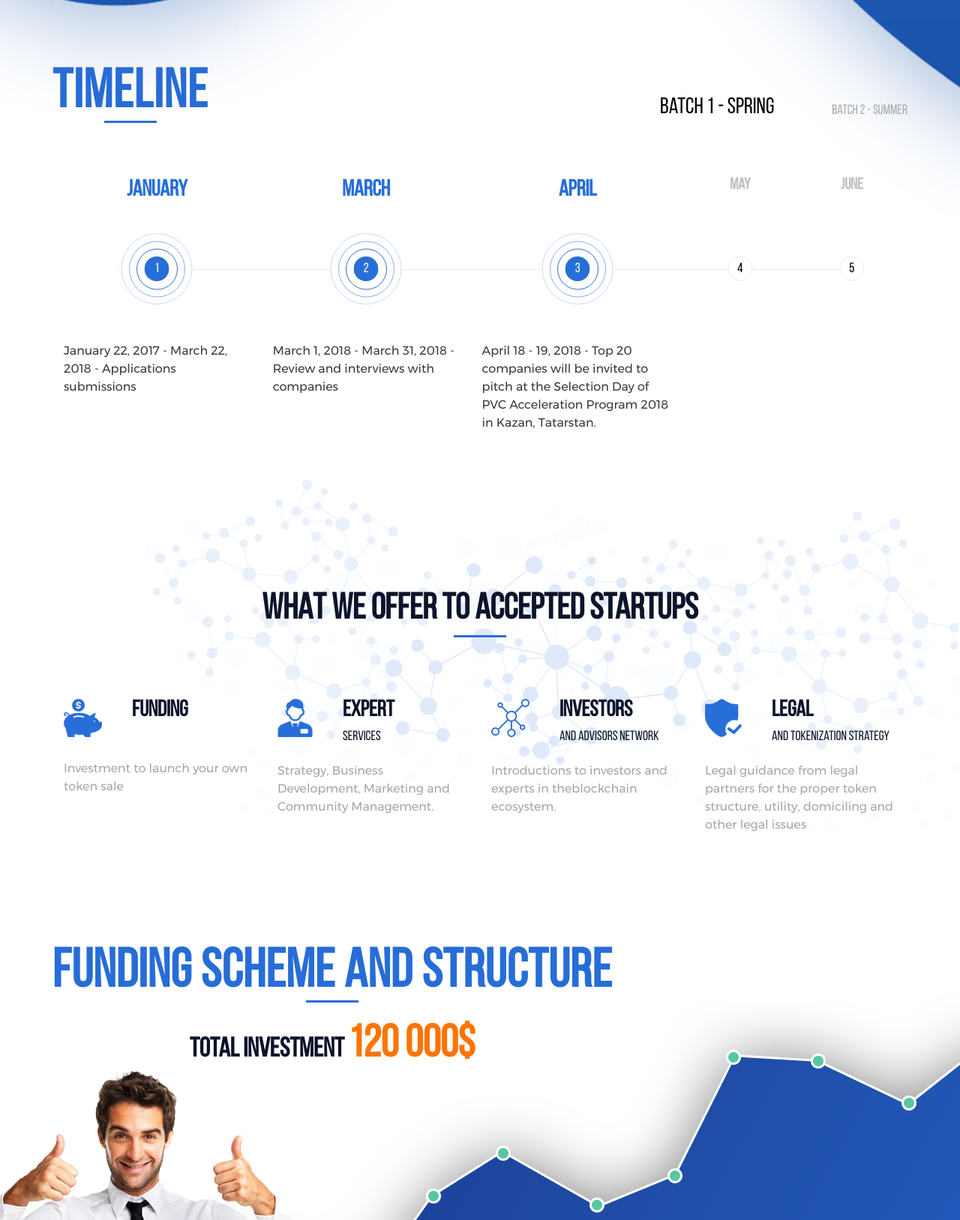
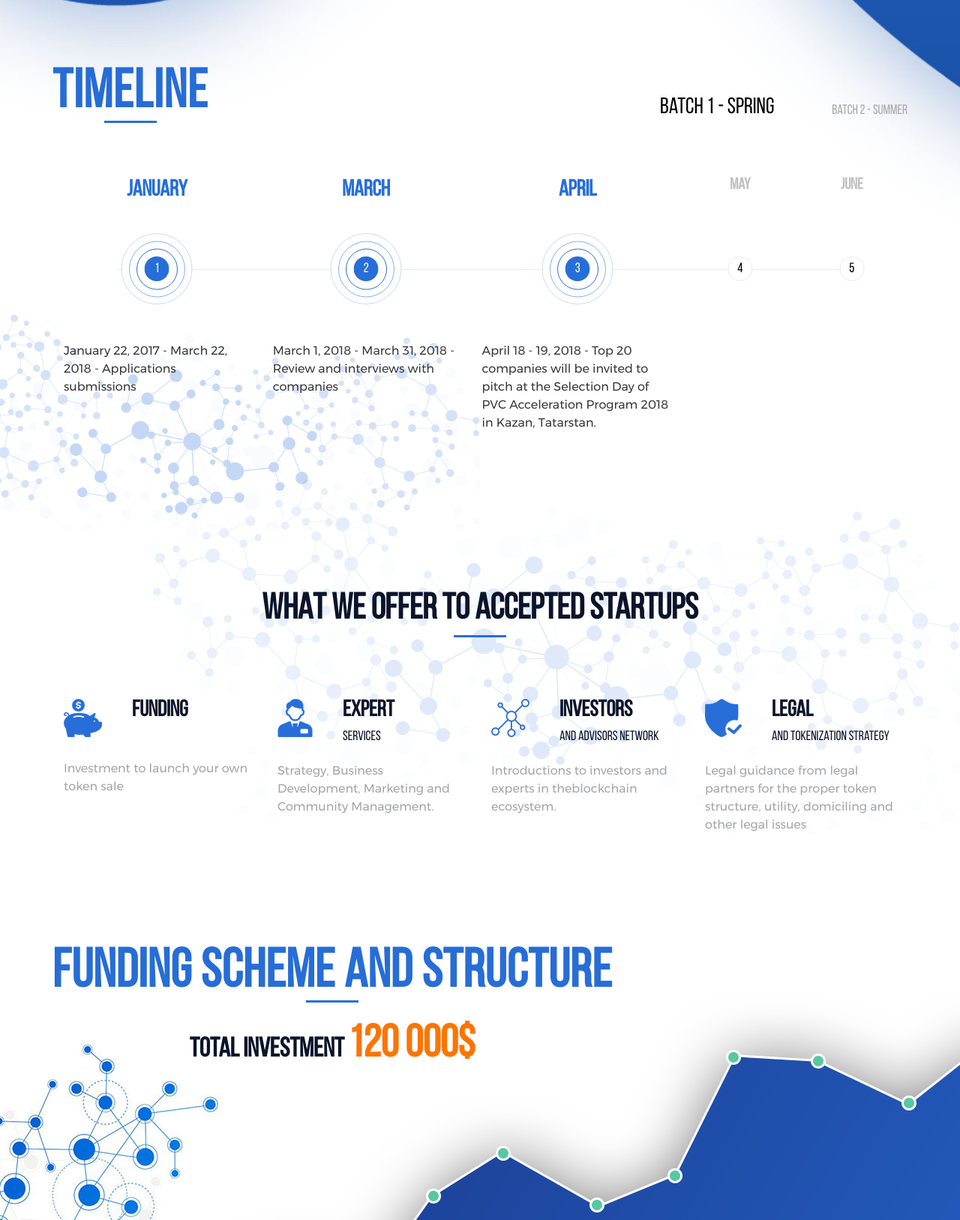
Before and after one commit to FirstRound/pulsar-new, a PHP site: page / in a window 1280 px wide. Shown: the part 2640-4267 px from the top of the page at 75% size. Run offline with PHP 8.4, Linux system fonts and the light colour scheme; some web fonts are replaced.

Commit message:
images added

```diff
--- a/css/media.css
+++ b/css/media.css
@@ -63,7 +63,10 @@
     padding-left: 15px; } }
 @media (max-width: 1400px) {
   .m-w-1280 {
-    max-width: 1199px; } }
+    max-width: 1199px; }
+
+  .about-sec {
+    background-position: top left -185px, top right -185px; } }
 @media (max-width: 1320px) {
   .m-w-1280 {
     max-width: 991px; }
@@ -84,7 +87,10 @@
     left: 64%; }
 
   .counter-sec .for-hard-bg-2 .wrapp-forcounter {
-    top: 608px; } }
+    top: 608px; }
+
+  .counter-sec .for-bg-new-img:before {
+    left: -280px; } }
 @media (max-width: 1199px) {
   .fixed-menu .menu .side.mid-side {
     max-width: 790px; }
@@ -339,7 +345,16 @@
     display: flex; }
 
   .footer .for-flex-footer .soc-set-links a {
-    padding-right: 35px; } }
+    padding-right: 35px; }
+
+  .counter-sec .for-bg-new-img:before {
+    display: none; }
+
+  .ACCELERATOR:before {
+    display: none; }
+
+  .startups:before {
+    display: none; } }
 @media (max-width: 767px) {
   .startups .flex-one .block-two {
     width: 50%; }
--- a/css/media.scss
+++ b/css/media.scss
@@ -72,6 +72,9 @@
     .m-w-1280 {
         max-width: 1199px;
     }
+    .about-sec{
+            background-position: top left -185px, top right -185px;
+    }
 }
 
 @media (max-width: 1320px) {
@@ -95,6 +98,9 @@
     }
     .counter-sec .for-hard-bg-2 .wrapp-forcounter {
         top: 608px;
+    }
+    .counter-sec .for-bg-new-img:before{
+        left: -280px;
     }
 }
 
@@ -351,6 +357,15 @@
     .footer .for-flex-footer .soc-set-links a {
         padding-right: 35px;
     }
+    .counter-sec .for-bg-new-img:before{
+        display: none;
+    }
+    .ACCELERATOR:before{
+        display: none;
+    }
+    .startups:before{
+        display: none;
+    }
 }
 
 @media (max-width: 767px) {
--- a/css/style.css
+++ b/css/style.css
@@ -479,7 +479,8 @@
     -webkit-box-align: start;
         -ms-flex-align: start;
             align-items: flex-start;
-    position: relative; }
+    position: relative;
+    z-index: 10; }
     .timeline .body-sec-time-line:before {
       content: "";
       display: block;
@@ -620,6 +621,18 @@
 
 .counter-sec {
   padding-top: 150px; }
+  .counter-sec .for-bg-new-img {
+    position: relative; }
+    .counter-sec .for-bg-new-img:before {
+      content: "";
+      display: block;
+      position: absolute;
+      left: 0;
+      top: 100px;
+      width: 688px;
+      height: 489px;
+      background-image: url(../img/1-2.jpg);
+      background-repeat: no-repeat; }
   .counter-sec .head-counter-sec {
     display: -webkit-box;
     display: -ms-flexbox;
@@ -840,7 +853,7 @@
     color: #fff; }
 
 .Community {
-  background-image: url(../img/HARD-BG-4.png);
+  background-image: url(../img/hard-bg-5.png);
   background-repeat: no-repeat;
   background-position: center bottom;
   padding-top: 138px;
@@ -854,4 +867,7 @@
   position: relative;
   padding-bottom: 65px; }
 
+.counter-sec .head-counter-sec:before {
+  display: none; }
+
 /*# sourceMappingURL=style.css.map */
--- a/css/style.scss
+++ b/css/style.scss
@@ -474,6 +474,7 @@
         display: flex;
         align-items: flex-start;
         position: relative;
+        z-index: 10;
         &:before {
             content: "";
             display: block;
@@ -621,6 +622,20 @@
 
 .counter-sec {
     padding-top: 150px;
+    .for-bg-new-img{
+        position: relative;
+        &:before{
+            content: "";
+            display: block;
+            position: absolute;
+            left: 0;
+            top: 100px;
+            width: 688px;
+            height: 489px;
+            background-image: url(../img/1-2.jpg);
+            background-repeat: no-repeat;
+        }
+    }
     .head-counter-sec {
         display: flex;
         position: relative;
@@ -853,7 +868,7 @@
 }
 
 .Community {
-    background-image: url(../img/HARD-BG-4.png);
+    background-image: url(../img/hard-bg-5.png);
     background-repeat: no-repeat;
     background-position: center bottom;
     padding-top: 138px;
@@ -868,3 +883,6 @@
     position: relative;
     padding-bottom: 65px;
 }
+.counter-sec .head-counter-sec:before{
+    display: none;
+}
--- a/css/styleL.css
+++ b/css/styleL.css
@@ -23,7 +23,20 @@
   background-image: url(../img/g.png);
   background-repeat: no-repeat;
   background-position: top right 0;
-  padding-top: 140px; }
+  padding-top: 140px;
+  position: relative; }
+  .startups:before {
+    content: "";
+    display: block;
+    position: absolute;
+    left: 0;
+    top: -220px;
+    width: 50%;
+    height: 399px;
+    background-image: url(../img/1-1.png);
+    background-repeat: no-repeat;
+    background-position: top left;
+    background-size: contain; }
   .startups .flex-one {
     display: -webkit-box;
     display: -ms-flexbox;
@@ -64,7 +77,19 @@
 
 .ACCELERATOR {
   padding-top: 10px;
-  margin-bottom: 50px; }
+  margin-bottom: 50px;
+  position: relative; }
+  .ACCELERATOR:before {
+    content: "";
+    display: block;
+    position: absolute;
+    right: 0;
+    top: -363px;
+    width: 688px;
+    height: 489px;
+    background-image: url(../img/1-3.jpg);
+    background-repeat: no-repeat;
+    background-position: top right; }
   .ACCELERATOR span {
     display: block;
     font-family: "BebasNeueReg";
--- a/css/styleL.scss
+++ b/css/styleL.scss
@@ -32,6 +32,20 @@
     background-repeat: no-repeat;
     background-position: top right 0;
     padding-top: 140px;
+    position: relative;
+    &:before{
+        content: "";
+        display: block;
+        position: absolute;
+        left: 0;
+        top: -220px;
+        width: 50%;
+        height: 399px;
+        background-image: url(../img/1-1.png);
+        background-repeat: no-repeat;
+        background-position: top left;
+        background-size: contain;
+    }
     .flex-one {
         display: flex;
         flex-wrap: wrap;
@@ -75,6 +89,19 @@
 .ACCELERATOR {
     padding-top: 10px;
     margin-bottom: 50px;
+    position: relative;
+    &:before{
+        content: "";
+        display: block;
+        position: absolute;
+        right: 0;
+        top: -363px;
+        width: 688px;
+        height: 489px;
+        background-image: url(../img/1-3.jpg);
+        background-repeat: no-repeat;
+        background-position: top right;
+    }
     span {
         display: block;
         font-family: "BebasNeueReg";
--- a/index.html
+++ b/index.html
@@ -337,7 +337,7 @@
     </section>
 
     <section class="counter-sec">
-        <div>
+        <div class="for-bg-new-img">
             <div class="container">
                 <div class="row">
                     <div class="col-md-12">
```
Also changed, not shown: img/1-1.jpg (added), img/1-1.png (added), img/1-2.jpg (added), img/1-3.jpg (added), img/dots-1.jpg, img/dots-2.jpg, img/hard-bg-5.png (added), 3 other files. Lines whose indentation alone changed are shown as unchanged.
